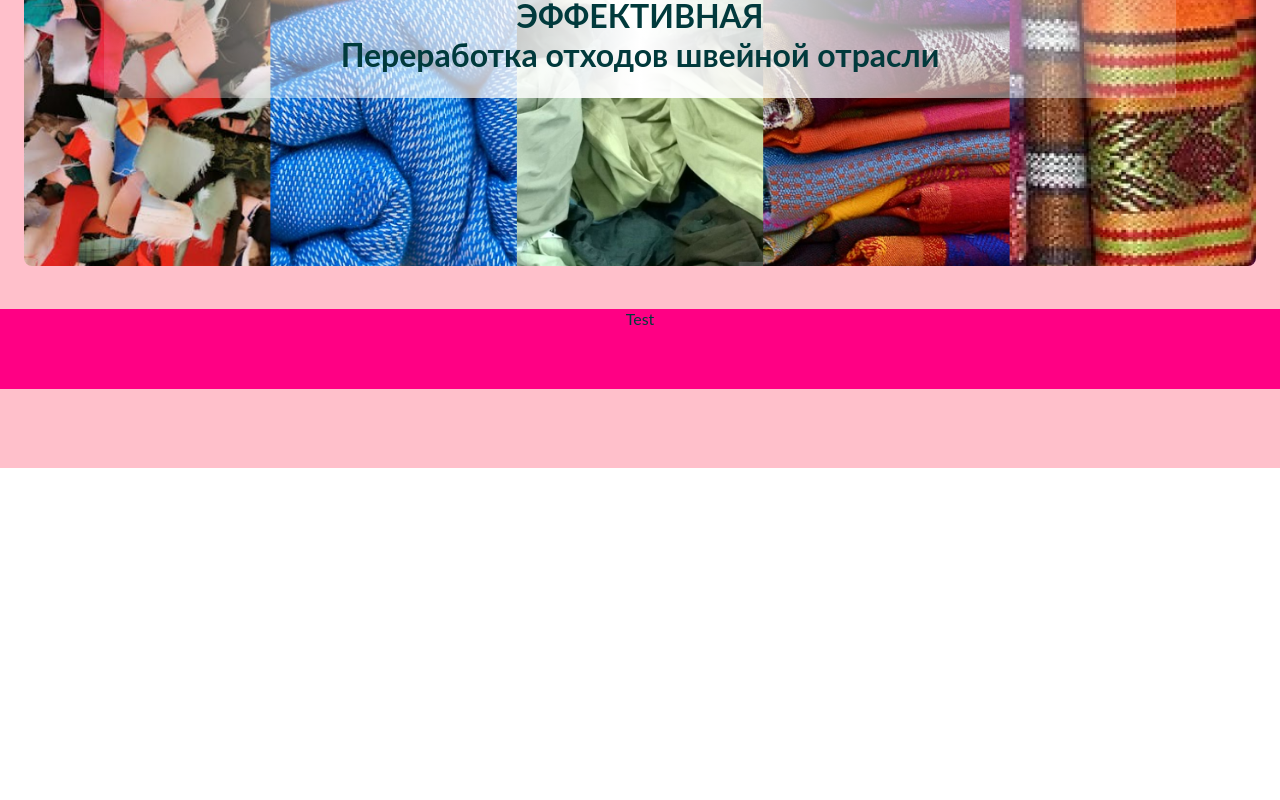
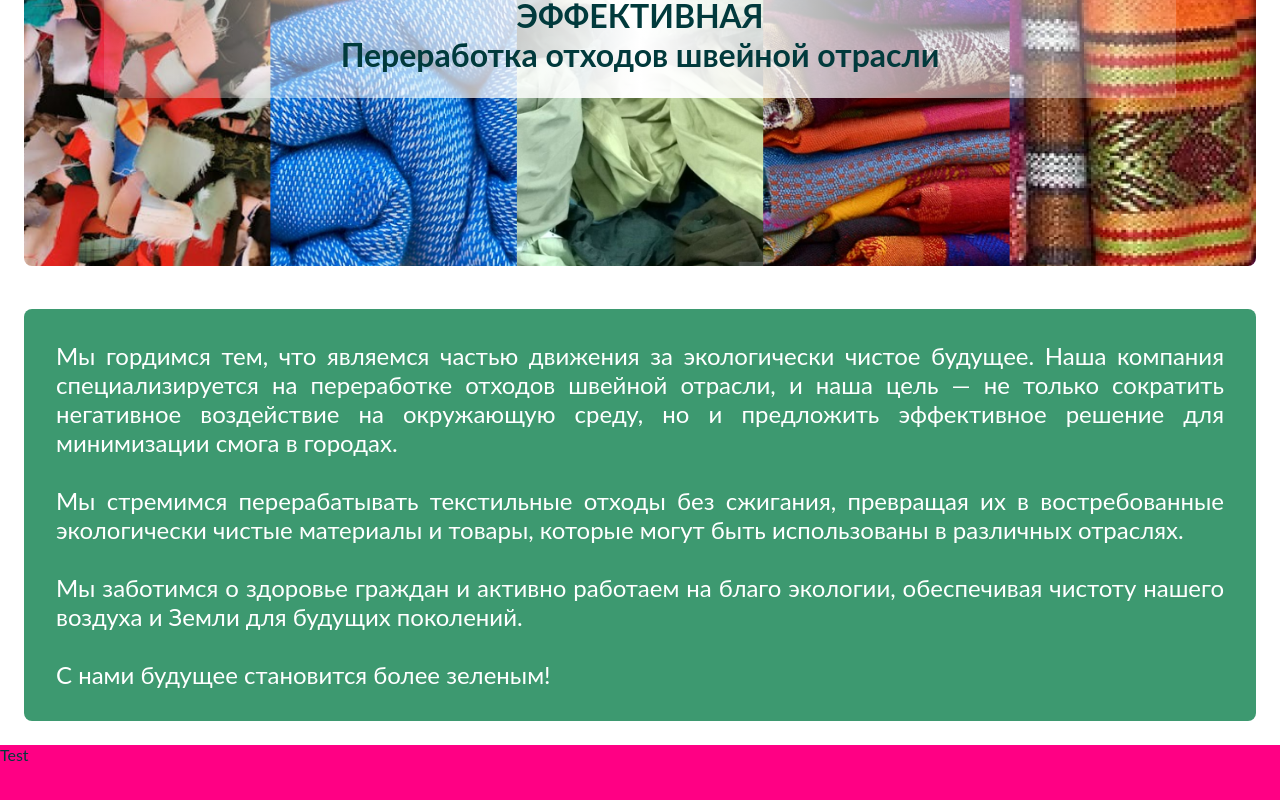
Before and after one commit to SanjarKeySkills/ecoTextile, a React (Create React App) app: page / in a window 1280 px wide. Shown: the part 332-1132 px from the top of the page. Before the commit the page ends 800 px from the top, so only its background shows below. Built offline with nearby package versions, Linux system fonts and the light colour scheme.

Commit message:
14/03/25| WelcomeBlock completed

```diff
--- a/src/App.css
+++ b/src/App.css
@@ -7,9 +7,3 @@
     color: #013a3c;
     font-family: "Lato", sans-serif;
 }
-
-.App {
-    text-align: center;
-    background-color: pink;
-    height: 100vh;
-}
--- /dev/null
+++ b/src/components/widgets/WelcomeBlock/WelcomeBlock.jsx
@@ -0,0 +1,29 @@
+import React from "react";
+import styles from "./welcomeBlock.module.scss";
+
+const WelcomeBlock = () => {
+    return (
+        <div className={styles.welcomeBlock}>
+            <div className={styles.welcomeContainer}>
+                <p className={styles.welcomeText}>
+                    Мы гордимся тем, что являемся частью движения за
+                    экологически чистое будущее. Наша компания специализируется
+                    на переработке отходов швейной отрасли, и наша цель — не
+                    только сократить негативное воздействие на окружающую среду,
+                    но и предложить эффективное решение для минимизации смога в
+                    городах. <br /> <br />
+                    Мы стремимся перерабатывать текстильные отходы без сжигания,
+                    превращая их в востребованные экологически чистые материалы
+                    и товары, которые могут быть использованы в различных
+                    отраслях.
+                    <br /> <br /> Мы заботимся о здоровье граждан и активно
+                    работаем на благо экологии, обеспечивая чистоту нашего
+                    воздуха и Земли для будущих поколений.
+                    <br /> <br />С нами будущее становится более зеленым!
+                </p>
+            </div>
+        </div>
+    );
+};
+
+export default WelcomeBlock;
--- /dev/null
+++ b/src/components/widgets/WelcomeBlock/welcomeBlock.module.scss
@@ -0,0 +1,32 @@
+.welcomeBlock {
+    width: 100%;
+    display: flex;
+    flex-direction: column;
+    justify-content: center;
+    align-items: center;
+}
+.welcomeContainer {
+    max-width: 1440px;
+    display: flex;
+    padding: 0 24px 24px;
+}
+.welcomeText {
+    font-size: 24px;
+    color: #fff;
+    padding: 32px;
+    margin: 0;
+    text-align: justify;
+    background-color: #3d9970;
+    border-radius: 8px;
+}
+
+@media (max-width: 880px) {
+    .welcomeText {
+        font-size: 20px;
+    }
+}
+@media (max-width: 424px) {
+    .welcomeText {
+        line-height: 32px;
+    }
+}
--- a/src/pages/MainPage/MainPage.jsx
+++ b/src/pages/MainPage/MainPage.jsx
@@ -1,10 +1,12 @@
 import React from "react";
 import HeroBlock from "../../components/widgets/HeroBlock/HeroBlock.jsx";
+import WelcomeBlock from "../../components/widgets/WelcomeBlock/WelcomeBlock.jsx";
 
 const MainPage = () => {
     return (
         <div>
             <HeroBlock />
+            <WelcomeBlock />
         </div>
     );
 };
```
